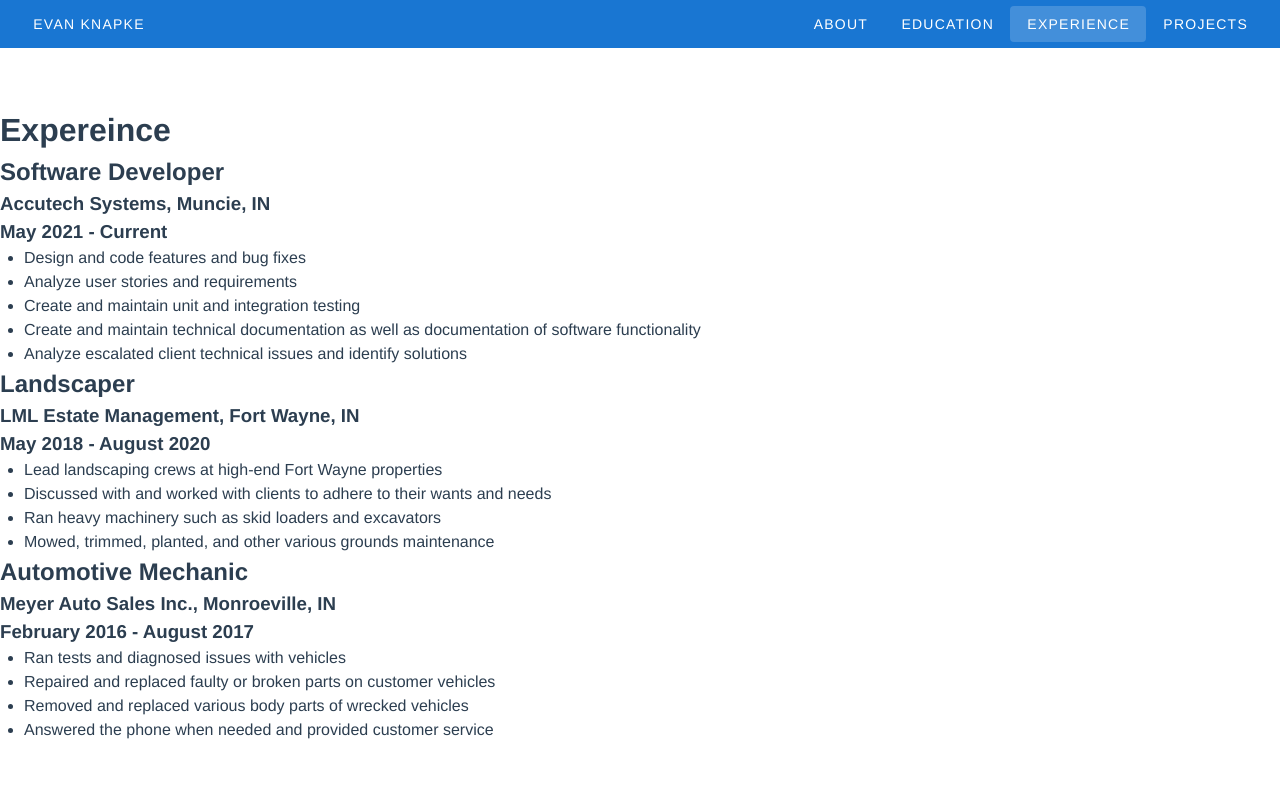
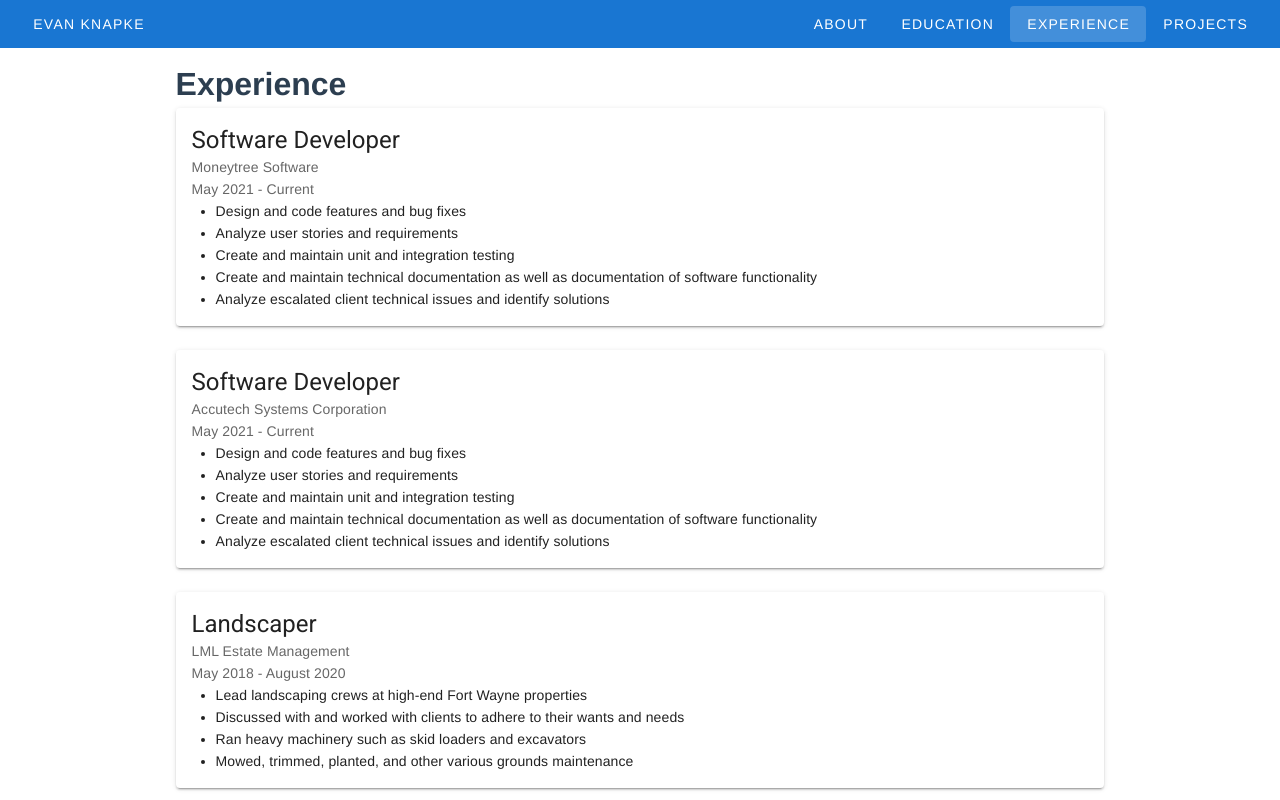
Before and after one commit to evanknapke/evanknapke.github.io, a Vue app: page /#/experience in a window 1280 px wide. Shown: the top 800 px of the page. Built offline with nearby package versions, Linux system fonts and the light colour scheme.

Commit message:
Make experience page use vue

```diff
--- a/src/views/About.vue
+++ b/src/views/About.vue
@@ -57,18 +57,16 @@
 </template>
 
 <script>
-
 export default {
   name: 'About',
 
   data: () => ({
     interests: ["Football, Basketball, Baseball, Golf, Bowling", "Stock Market and Investments", "Big Data and Data Science", "Predictive Algorithms", "iOS Jailbreaking and Bug Exploitation"],
     languages: ["C#", "Javascript", "Python", "Java", "Typescript", "HTML/CSS", "SQL", "Objective C"],
-    frameworks: ["ASP.NET", "ADO.NET", "Vue.js", "Angular", "Telerik MVC", "Razor"],
+    frameworks: ["ASP.NET", "ADO.NET", "Vue.js", "AngularJS", "Telerik MVC", "Razor"],
     databases: ["Microsoft SQL Server", "ADO.NET Datasets", "MongoDB", "MySQL"],
     platforms: ["MacOS", "Windows", "Docker", "Auth0", "Unreal Engine 4", "iOS"],
     libraries: ["Vuetify.js", "Chart.js", "Pandas", "Numpy", "Matplotlib"]
   }),
 };
-
 </script>
--- a/src/views/Education.vue
+++ b/src/views/Education.vue
@@ -1,20 +1,20 @@
 <template>
     <div class="education">
-        <h1>Education</h1>
-
-        <v-card width="700">
+        <v-container>
+            <h1 style="margin-left: 10%;">Education</h1>
+            <v-card class="education-card">
                 <v-card-text>
                     <p class="text-h5 text--primary">
                         Ball State University, Muncie, Indiana (2017-2021)
                     </p>
                     <div class="text--primary">
                         <ul>
-                        <li>Degree: Bachelor of Science (Expected May 2021)</li>
+                            <li>Degree: Bachelor of Science</li>
                             <li>Major: Computer Science</li>
                             <li>Minor: Computer Information Systems</li>
                             <li>GPA: 3.75</li>
                             <li>Honors: Ball State University Presidential Scholar</li>
-                        <li><a href="/#/education/coursework">Coursework and grades earned</a></li>
+                            <li><a href="/#/education/coursework">Coursework</a></li>
                         </ul>
                     </div>
                 </v-card-text>
@@ -22,7 +22,7 @@
 
             <br>
 
-        <v-card width="700">
+            <v-card class="education-card">
                 <v-card-text>
                     <p class="text-h5 text--primary">
                         Heritage Jr-Sr High School, Monroeville, Indiana (2013-2017)
@@ -53,7 +53,7 @@
 
             <br>
 
-        <v-card width="700">
+            <v-card class="education-card">
                 <v-card-text>
                     <p class="text-h5 text--primary">
                         Saint Joseph Hessen Cassel School, Fort Wayne, Indiana (2002-2013)
@@ -70,14 +70,13 @@
                     </div>
                 </v-card-text>
             </v-card>
+        </v-container>
     </div>
 </template>
 
 <style scope>
-    .education {
-        position: absolute;
-        left: 50%;
-        transform: translateX(-50%);
-        top: 0;
+    .education-card {
+        margin-left: 10%;
+        margin-right: 10%;
     }
 </style>
--- a/src/views/Experience.vue
+++ b/src/views/Experience.vue
@@ -1,39 +1,98 @@
 <template>
-  <div class="experience">
-    <h1>Expereince</h1>
+    <div class="experience">
+        <v-container>
+            <h1 style="margin-left: 10%;">Experience</h1>
+            <v-card class="experience-card" v-for="(experience, index) in experienceCardData" :key="index">
+                <v-card-text>
+                    <div>
+                        <span class="text-h5 text--primary">{{ experience.position }} </span>
+                    </div>
+                    <div>
+                        {{ experience.company }}<br>
+                        {{ experience.start }} - {{ experience.end }}
+                    </div>
+                    <div class="text--primary">
+                        <ul>
+                            <li v-for="(item, index) in experience.description" :key="index">{{ item }}</li>
+                        </ul>
+                    </div>
+                </v-card-text>
+            </v-card>
+        </v-container>
 
-    <h2>Software Developer</h2>
-    <h3>Accutech Systems, Muncie, IN
-        <br>May 2021 - Current
-    </h3>
-    <ul>
-        <li>Design and code features and bug fixes</li>
-        <li>Analyze user stories and requirements</li>
-        <li>Create and maintain unit and integration testing</li>
-        <li>Create and maintain technical documentation as well as documentation of software functionality</li>
-        <li>Analyze escalated client technical issues and identify solutions</li>
-    </ul>
+        <v-main>
+            <router-view></router-view>
+        </v-main>
+    </div>
+</template>
 
-    <h2>Landscaper</h2>
-    <h3>LML Estate Management, Fort Wayne, IN
-        <br>May 2018 - August 2020
-    </h3>
-    <ul>
-        <li>Lead landscaping crews at high-end Fort Wayne properties</li>
-        <li>Discussed with and worked with clients to adhere to their wants and needs</li>
-        <li>Ran heavy machinery such as skid loaders and excavators</li>
-        <li>Mowed, trimmed, planted, and other various grounds maintenance</li>
-    </ul>
+<script>
+  export default {
+    data: () => ({
+        experienceCardData: [
+            {
+                position: 'Software Developer',
+                company: 'Moneytree Software',
+                location: 'Muncie, Indiana',
+                start: 'May 2021',
+                end: 'Current',
+                description: [
+                    'Design and code features and bug fixes',
+                    'Analyze user stories and requirements',
+                    'Create and maintain unit and integration testing',
+                    'Create and maintain technical documentation as well as documentation of software functionality',
+                    'Analyze escalated client technical issues and identify solutions'
+                ],
+            },
+            {
+                position: 'Software Developer',
+                company: 'Accutech Systems Corporation',
+                location: 'Muncie, Indiana',
+                start: 'May 2021',
+                end: 'Current',
+                description: [
+                    'Design and code features and bug fixes',
+                    'Analyze user stories and requirements',
+                    'Create and maintain unit and integration testing',
+                    'Create and maintain technical documentation as well as documentation of software functionality',
+                    'Analyze escalated client technical issues and identify solutions'
+                ],
+            },
+            {
+                position: 'Landscaper',
+                company: 'LML Estate Management',
+                location: 'Fort Wayne, Indiana',
+                start: 'May 2018',
+                end: 'August 2020',
+                description: [
+                    'Lead landscaping crews at high-end Fort Wayne properties',
+                    'Discussed with and worked with clients to adhere to their wants and needs',
+                    'Ran heavy machinery such as skid loaders and excavators',
+                    'Mowed, trimmed, planted, and other various grounds maintenance'
+                ],
+            },
+            {
+                position: 'Automotive Mechanic',
+                company: 'Meyer Auto Sales Inc.',
+                location: 'Monroeville, Indiana',
+                start: 'February 2016',
+                end: 'August 2017',
+                description: [
+                    'Ran tests and diagnosed issues with vehicles',
+                    'Repaired and replaced faulty or broken parts on customer vehicles',
+                    'Removed and replaced various body parts of wrecked vehicles',
+                    'Answered the phone when needed and provided customer service'
+                ],
+            },
+        ],
+    }),
+  }
+</script>
 
-    <h2>Automotive Mechanic</h2>
-    <h3>Meyer Auto Sales Inc., Monroeville, IN
-        <br>February 2016 - August 2017
-    </h3>
-    <ul>
-        <li>Ran tests and diagnosed issues with vehicles</li>
-        <li>Repaired and replaced faulty or broken parts on customer vehicles</li>
-        <li>Removed and replaced various body parts of wrecked vehicles</li>
-        <li>Answered the phone when needed and provided customer service</li>
-    </ul>
-  </div>
-</template>
+<style scoped>
+    .experience-card {
+        margin-left: 10%;
+        margin-right: 10%;
+        margin-bottom: 24px;
+    }
+</style>
--- a/src/views/Projects.vue
+++ b/src/views/Projects.vue
@@ -1,7 +1,7 @@
 <template>
     <div class="projects">
-        <h1 style="text-align:center;">Projects</h1>
         <v-container>
+            <h1>Projects</h1>
             <v-row v-for="(projectRows, index) in chunkedProjectList" :key="index">
                 <v-col v-for="project in projectRows" :key="project.title">
                     <v-card class="project-card">
```
Lines whose indentation alone changed are shown as unchanged.
